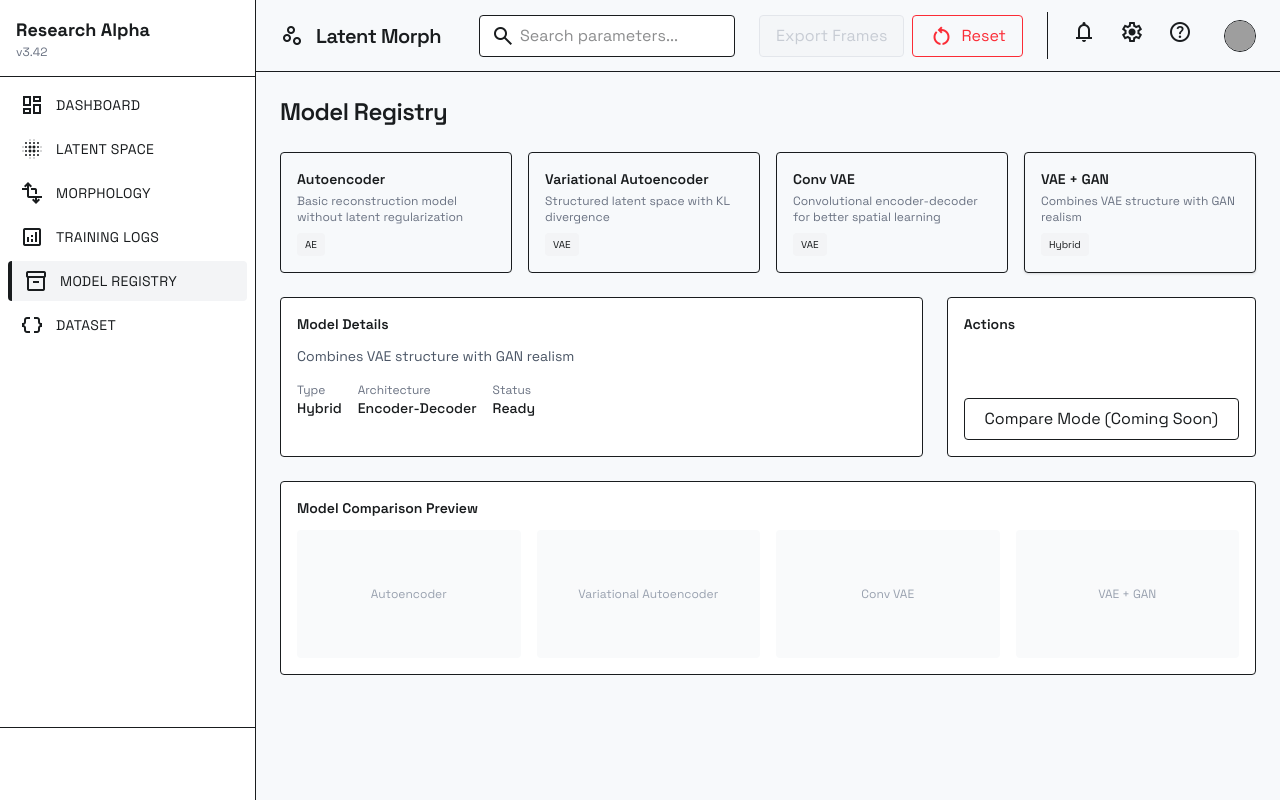
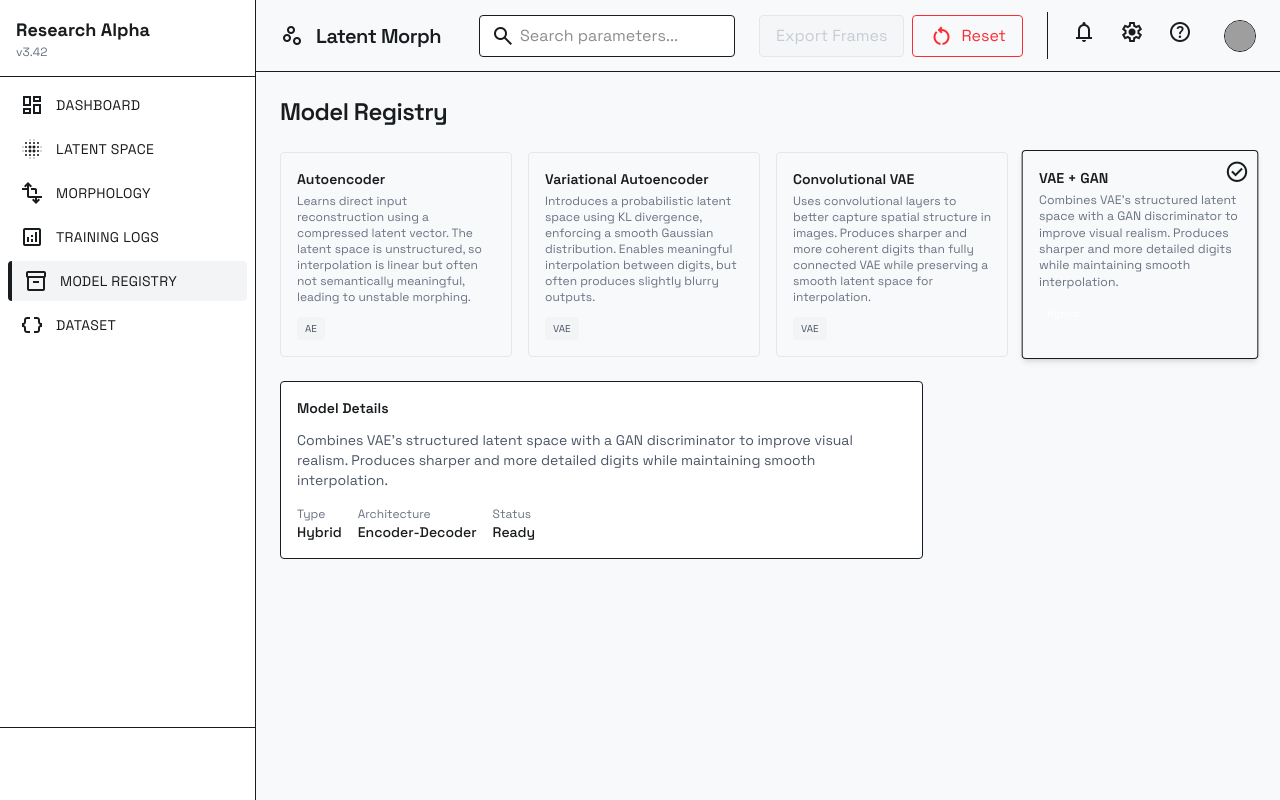
Before and after one commit to xNORAGAMIx/Data-Augmentation---Latent-Space-Interpolation, a React (Vite) app in the folder latent-morph/: page /model-registry in a window 1280 px wide. Built offline with nearby package versions, Linux system fonts and the light colour scheme; grey boxes are pictures that could not be loaded.

Commit message:
feature: UI changes to model selection

```diff
--- a/latent-morph/src/components/ModelCard.jsx
+++ b/latent-morph/src/components/ModelCard.jsx
@@ -2,18 +2,39 @@ export default function ModelCard({ model, selected, onClick }) {
   return (
     <div
       onClick={onClick}
-      className={`border rounded p-4 cursor-pointer transition ${
-        selected
-          ? "border-primary bg-primary/5 shadow"
-          : "hover:bg-gray-50"
-      }`}
+      className={`relative border rounded p-4 cursor-pointer transition-all duration-200
+        ${
+          selected
+            ? "border-primary bg-primary/10 shadow-md scale-[1.02]"
+            : "border-gray-200 hover:bg-gray-50"
+        }
+      `}
     >
+      {/* Selected Indicator */}
+      {selected && (
+        <div className="absolute top-2 right-2">
+          <span className="material-symbols-outlined text-primary text-[18px]">
+            check_circle
+          </span>
+        </div>
+      )}
+
+      {/* Content */}
       <h3 className="text-sm font-semibold">{model.name}</h3>
+
       <p className="text-xs text-gray-500 mt-1">
         {model.desc}
       </p>
 
-      <span className="text-[10px] mt-2 inline-block px-2 py-1 bg-gray-100 rounded">
+      <span
+        className={`text-[10px] mt-3 inline-block px-2 py-1 rounded
+          ${
+            selected
+              ? "bg-primary text-white"
+              : "bg-gray-100 text-gray-600"
+          }
+        `}
+      >
         {model.type}
       </span>
     </div>
--- a/latent-morph/src/pages/ModelRegistry.jsx
+++ b/latent-morph/src/pages/ModelRegistry.jsx
@@ -9,26 +9,30 @@ const MODELS = [
     id: "autoencoder",
     name: "Autoencoder",
     type: "AE",
-    desc: "Basic reconstruction model without latent regularization",
+    desc: "Learns direct input reconstruction using a compressed latent vector. The latent space is unstructured, so interpolation is linear but often not semantically meaningful, leading to unstable morphing.",
+    status: "Ready",
   },
   {
     id: "vae",
     name: "Variational Autoencoder",
     type: "VAE",
-    desc: "Structured latent space with KL divergence",
+    desc: "Introduces a probabilistic latent space using KL divergence, enforcing a smooth Gaussian distribution. Enables meaningful interpolation between digits, but often produces slightly blurry outputs.",
+    status: "In Progress",
   },
   {
     id: "conv_vae",
-    name: "Conv VAE",
+    name: "Convolutional VAE",
     type: "VAE",
-    desc: "Convolutional encoder-decoder for better spatial learning",
+    desc: "Uses convolutional layers to better capture spatial structure in images. Produces sharper and more coherent digits than fully connected VAE while preserving a smooth latent space for interpolation.",
+    status: "In Progress",
   },
   {
     id: "vae_gan",
     name: "VAE + GAN",
     type: "Hybrid",
-    desc: "Combines VAE structure with GAN realism",
-  },
+    desc: "Combines VAE’s structured latent space with a GAN discriminator to improve visual realism. Produces sharper and more detailed digits while maintaining smooth interpolation.",
+    status: "Ready",
+  }
 ];
 
 export default function ModelRegistry() {
@@ -84,43 +88,10 @@ export default function ModelRegistry() {
               <div className="flex gap-4 mt-4 text-sm">
                 <Info label="Type" value={current.type} />
                 <Info label="Architecture" value="Encoder-Decoder" />
-                <Info label="Status" value="Ready" />
+                <Info label="Status" value={current.status} />
               </div>
             </div>
 
-            {/* Actions */}
-            <div className="bg-white border rounded p-4 flex flex-col gap-3">
-              <h2 className="text-sm font-semibold">
-                Actions
-              </h2>
-
-              <button className="bg-primary text-white py-2 rounded hover:opacity-90 transition">
-                Run Morph with Model
-              </button>
-
-              <button className="border py-2 rounded hover:bg-gray-50 transition">
-                Compare Mode (Coming Soon)
-              </button>
-            </div>
-
-          </div>
-
-          {/* ===== OPTIONAL COMPARE PREVIEW ===== */}
-          <div className="bg-white border rounded p-4">
-            <h2 className="text-sm font-semibold mb-3">
-              Model Comparison Preview
-            </h2>
-
-            <div className="grid grid-cols-4 gap-4">
-              {MODELS.map((m) => (
-                <div
-                  key={m.id}
-                  className="h-32 bg-gray-50 rounded flex items-center justify-center text-xs text-gray-400"
-                >
-                  {m.name}
-                </div>
-              ))}
-            </div>
           </div>
 
         </div>
```
